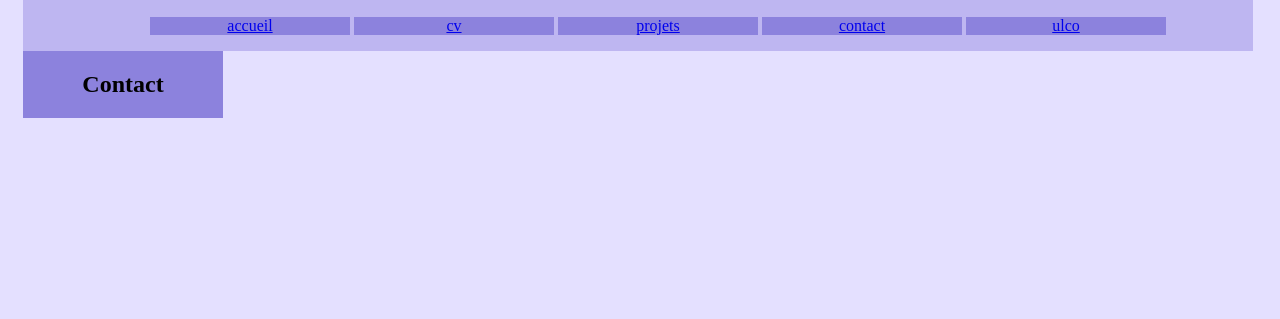
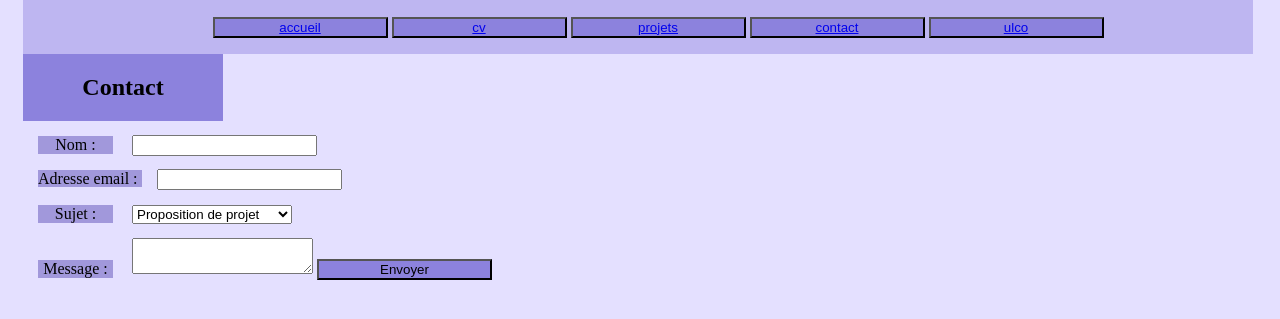
Before and after one commit to Florine-L/portfolio-Flo-DEUST-2026-2028, a plain HTML site: page contact.html in a window 1280 px wide. Shown: the part 73-392 px from the top of the page. Drawn offline with Linux system fonts and the light colour scheme.

Commit message:
Séance 7 (et un peu de rattrapage sur 3) : Integration de Tailwind CSS et refactorisation de l'en-tête et du menu (et formulaire de la page contact)

```diff
--- a/contact.html
+++ b/contact.html
@@ -14,11 +14,11 @@
         <h1>Mon Portfolio</h1>
         <nav>
             <ul>
-                <li><a href="index.html"> accueil </a></li>
-                <li><a href="cv.html">cv</a></li>
-                <li><a href="projets.html">projets</a></li>
-                <li><a href="contact.html">contact</a></li>
-                <li><a href=https://www.univ-littoral.fr/"">ulco</a></li>
+                <button class="button:hover"><a href="index.html">accueil</a></button>
+                <button class="button:hover"><a href="cv.html">cv</a></button>
+                <button class="button:hover"><a href="projets.html">projets</a></button>
+                <button class="button:hover"><a href="contact.html">contact</a></button>
+                <button class="button:hover"><a href="https://www.univ-littoral.fr/">ulco</a></button>
             </ul>
         </nav>
     </header>
@@ -26,6 +26,40 @@
         <section id="contact">
         <h2>Contact</h2>
         </section>
+        <form action="#" method="post">
+            <section>
+            <section id="NOM">
+            <label for="nom">Nom :</label>
+            </section>
+            <input type="text" id="nom" name="user_name" required>
+            </section>
+
+            <section>
+            <section id="EMAIL">
+            <label for="email">Adresse email :</label>
+            </section>
+            <input type="email" id="email" name="user_email" required>
+            </section>
+
+            <section>
+            <section id="SUJET">
+            <label for="sujet">Sujet :</label>
+            </section>
+            <select id="sujet" name="user_subject">
+                <option value="projet">Proposition de projet</option>
+                <option value="info">Demande d'information</option>
+            </select>
+            </section>
+
+            <section>
+            <section id="MESSAGE">
+            <label for="message">Message :</label>
+            </section>
+                <textarea id="message" name="user_message"></textarea>
+
+            <button type="submit">Envoyer</button>
+            </section>
+        </form>
     </main>
         </section>
     <footer>
--- a/css/style.css
+++ b/css/style.css
@@ -22,10 +22,11 @@ header ul > li {
 button {
     background-color: rgb(140, 130, 221);
     color: black;
+    width: 175px;
     transition: background-color 0.5s;
 }
 button:hover {
-    background-color: rgb(159, 151, 216);
+    background-color: rgb(217, 212, 255);
 }
 #pageprincipal {
     background-color: rgb(190, 182, 241);
@@ -80,6 +81,34 @@ button:hover {
     display: inline-block;
     width: 200px;
     text-align: center;
+}
+#NOM {
+    background-color: rgb(161, 152, 219);
+    display: inline-block;
+    text-align: center;
+    width: 75px;
+    margin: 15px;
+}
+#EMAIL {
+    background-color: rgb(161, 152, 219);
+    display: inline;
+    text-align: center;
+    width: 75px;
+    margin: 15px;
+}
+#SUJET {
+    background-color: rgb(161, 152, 219);
+    display: inline-block;
+    text-align: center;
+    width: 75px;
+    margin: 15px;
+}
+#MESSAGE {
+    background-color: rgb(161, 152, 219);
+    display: inline-block;
+    text-align: center;
+    width: 75px;
+    margin: 15px;
 }
 
 @media (max-width: 480px){
```
Also changed, not shown: cv-t.html (added, +114 -0 lines), cv.html (+6 -6 lines), index.html (+2 -2 lines), projets.html (+5 -5 lines).
